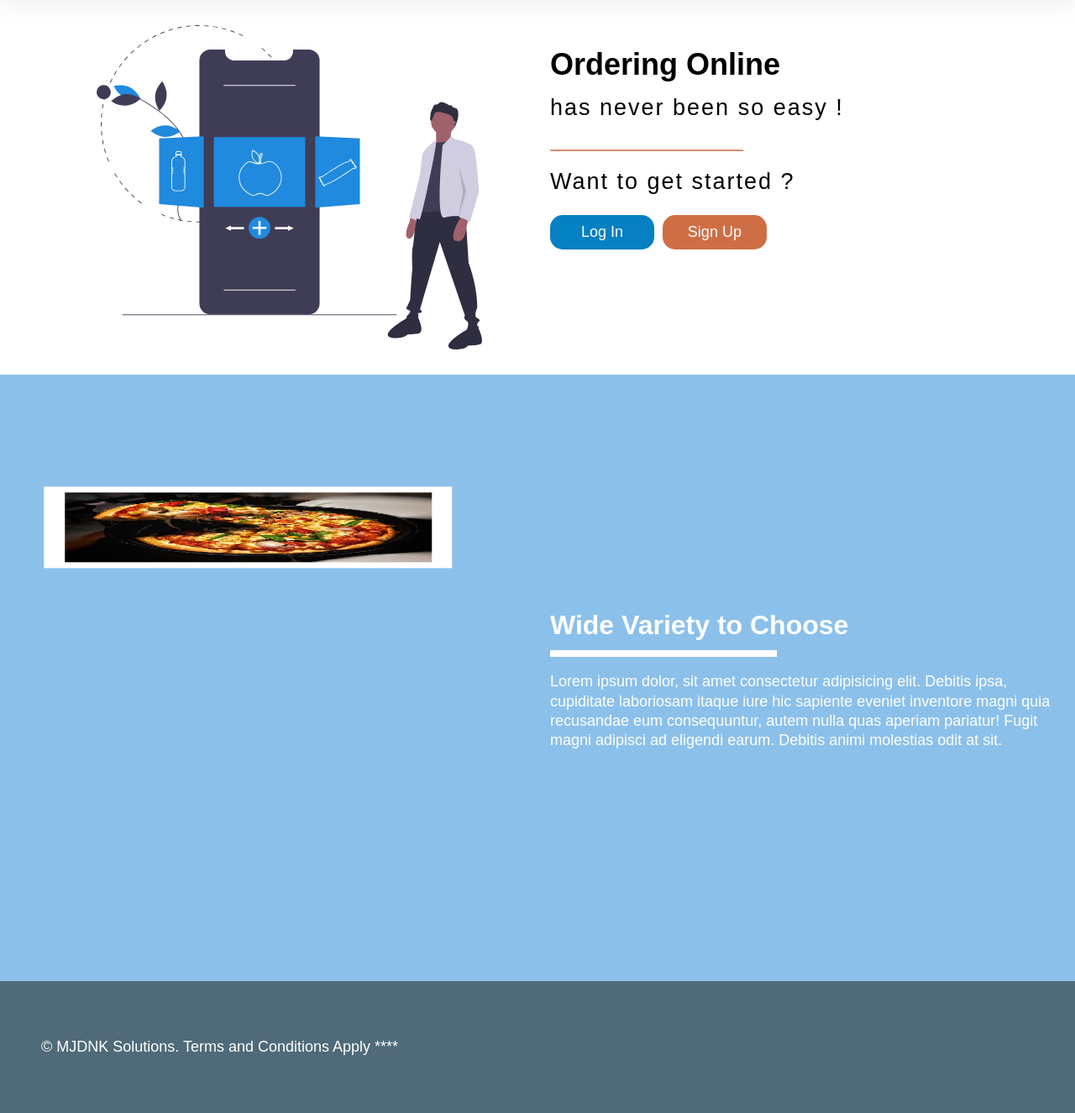
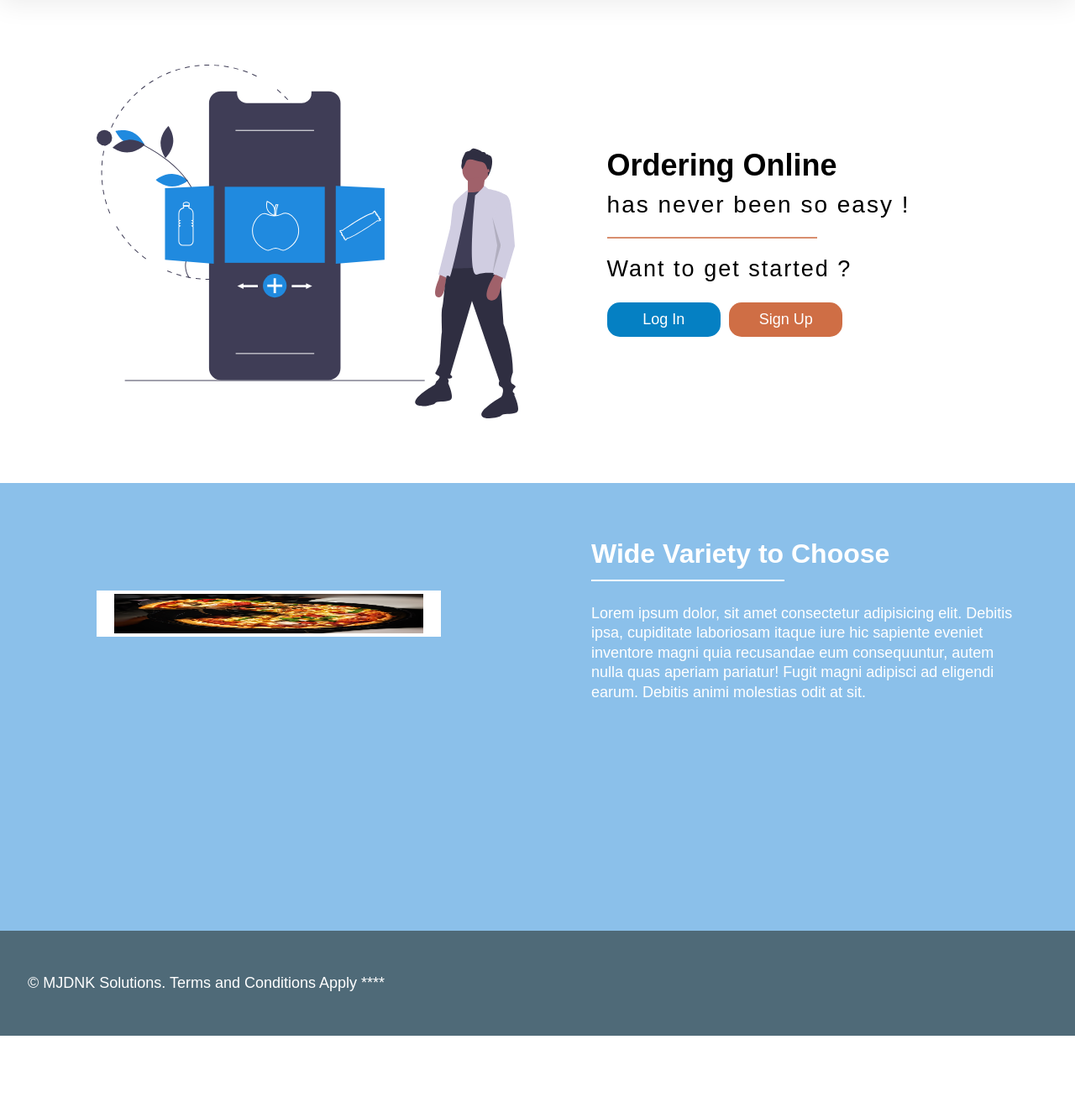
Before and after one commit to SWEN-PROJECT/pizzahut-two, a Flask app: page / in a window 1280 px wide. Shown: the part 98-1423 px from the top of the page at 84% size. After the commit the page ends 1331 px from the top, so only its background shows below. Run offline with Flask 2, Linux system fonts and the light colour scheme.

Commit message:
Style Fixes, Fix needed in Chrome

```diff
--- a/app/static/css/_footer.scss
+++ b/app/static/css/_footer.scss
@@ -1,6 +1,6 @@
 .footer{
     background-color: $bGrey;
     color: $white;
-    padding: 3.0625rem;
+    padding: 2.0625rem;
     font-size: $med-font;
 }
--- a/app/static/css/_landing.scss
+++ b/app/static/css/_landing.scss
@@ -1,8 +1,8 @@
 .top{
+    padding: 6% 0% 6% 9%;
     display: grid;
     grid-template-columns: 1fr 1fr;
-    padding: 30px;
-    gap: 0px 30px;
+    gap: 50px;
     img{
         width: 90%;
         height: auto;
@@ -10,11 +10,23 @@
     div{
         display: flex;
         flex-direction: column;
+        align-items: center;
+        justify-content: center;
         width: 90%;
         h1{
+            align-self: flex-start;
             margin-bottom: 0px;
+            margin-top: 0px;
+        }
+        .special{
+            font-weight: normal;
+            margin-top: 5px;
+            font-size: 28px;
+            letter-spacing: 2px;
+            margin-bottom: 10px;
         }
         h2{
+            align-self: flex-start;
             font-weight: normal;
             letter-spacing: 2px;
             margin-top: 10px;
@@ -28,8 +40,10 @@
         }
     }
     .button-group{
+        align-self: flex-start;
         display: flex;
         flex-direction: row;
+        justify-content: flex-start;
         .btn{
             color: $white;
             padding: 10px;
@@ -56,24 +70,16 @@
 }
 
 .bottom{
-    padding: 10% 2% 20% 2%;
+    padding: 10% 5%;
     background-color: $lBlue;
     display: grid;
     grid-template-columns: 1fr 1fr;
     grid-template-rows: 20%;
-    gap: 30px;
-    .parent {
-        width: 90%;
-        height: 160%;
-        position: relative;
+    gap: 10vw;
     .left{
+        width: 80%;
+        margin-left: 10%;
         background-color: $white;
-            position: absolute;
-            width: 90%;
-            height: 90%;
-            top: 50%;
-            left: 50%;
-            transform: translate(-50%, -50%);
         display: flex;
         justify-content: center;
         align-items: center;
@@ -82,15 +88,16 @@
             height: 85%;
         }
     }
-
-    }
-
     .right{
+        display: flex;
+        flex-direction: column;
+        align-items: center;
+        justify-content: center;
         h3{
+            align-self: flex-start;
             font-size: 32px;
             color: $white;
             margin-bottom: 0px;
-            margin-top: 25%
         }
         p{
             color: $white;
--- a/app/static/css/styles.css
+++ b/app/static/css/styles.css
@@ -116,17 +116,17 @@ body {
 .footer {
   background-color: #4F6A78;
   color: #ffffff;
-  padding: 3.0625rem;
+  padding: 2.0625rem;
   font-size: 1.125rem;
 }
 
 .top {
+  padding: 6% 0% 6% 9%;
   display: -ms-grid;
   display: grid;
   -ms-grid-columns: 1fr 1fr;
       grid-template-columns: 1fr 1fr;
-  padding: 30px;
-  gap: 0px 30px;
+  gap: 50px;
 }
 
 .top img {
@@ -142,14 +142,33 @@ body {
   -webkit-box-direction: normal;
       -ms-flex-direction: column;
           flex-direction: column;
+  -webkit-box-align: center;
+      -ms-flex-align: center;
+          align-items: center;
+  -webkit-box-pack: center;
+      -ms-flex-pack: center;
+          justify-content: center;
   width: 90%;
 }
 
 .top div h1 {
+  -ms-flex-item-align: start;
+      align-self: flex-start;
   margin-bottom: 0px;
+  margin-top: 0px;
+}
+
+.top div .special {
+  font-weight: normal;
+  margin-top: 5px;
+  font-size: 28px;
+  letter-spacing: 2px;
+  margin-bottom: 10px;
 }
 
 .top div h2 {
+  -ms-flex-item-align: start;
+      align-self: flex-start;
   font-weight: normal;
   letter-spacing: 2px;
   margin-top: 10px;
@@ -164,6 +183,8 @@ body {
 }
 
 .top .button-group {
+  -ms-flex-item-align: start;
+      align-self: flex-start;
   display: -webkit-box;
   display: -ms-flexbox;
   display: flex;
@@ -171,6 +192,9 @@ body {
   -webkit-box-direction: normal;
       -ms-flex-direction: row;
           flex-direction: row;
+  -webkit-box-pack: start;
+      -ms-flex-pack: start;
+          justify-content: flex-start;
 }
 
 .top .button-group .btn {
@@ -200,7 +224,7 @@ body {
 }
 
 .bottom {
-  padding: 10% 2% 20% 2%;
+  padding: 10% 5%;
   background-color: #8BC0EA;
   display: -ms-grid;
   display: grid;
@@ -208,24 +232,13 @@ body {
       grid-template-columns: 1fr 1fr;
   -ms-grid-rows: 20%;
       grid-template-rows: 20%;
-  gap: 30px;
+  gap: 10vw;
 }
 
-.bottom .parent {
-  width: 90%;
-  height: 160%;
-  position: relative;
-}
-
-.bottom .parent .left {
+.bottom .left {
+  width: 80%;
+  margin-left: 10%;
   background-color: #ffffff;
-  position: absolute;
-  width: 90%;
-  height: 90%;
-  top: 50%;
-  left: 50%;
-  -webkit-transform: translate(-50%, -50%);
-          transform: translate(-50%, -50%);
   display: -webkit-box;
   display: -ms-flexbox;
   display: flex;
@@ -237,16 +250,33 @@ body {
           align-items: center;
 }
 
-.bottom .parent .left img {
+.bottom .left img {
   width: 90%;
   height: 85%;
 }
 
+.bottom .right {
+  display: -webkit-box;
+  display: -ms-flexbox;
+  display: flex;
+  -webkit-box-orient: vertical;
+  -webkit-box-direction: normal;
+      -ms-flex-direction: column;
+          flex-direction: column;
+  -webkit-box-align: center;
+      -ms-flex-align: center;
+          align-items: center;
+  -webkit-box-pack: center;
+      -ms-flex-pack: center;
+          justify-content: center;
+}
+
 .bottom .right h3 {
+  -ms-flex-item-align: start;
+      align-self: flex-start;
   font-size: 32px;
   color: #ffffff;
   margin-bottom: 0px;
-  margin-top: 25%;
 }
 
 .bottom .right p {
--- a/app/templates/landing.html
+++ b/app/templates/landing.html
@@ -1,11 +1,11 @@
 {% extends "base.html" %}
 
 {% block main %}
-<div class="top pads pads-pa">
+<div class="top">
     <img src="{{url_for('static', filename = 'img/healthy.svg')}}" alt="man-with-cell-phone" />
     <div >
         <h1>Ordering Online</h1>
-        <h2>has never been so easy !</h2>
+        <h1 class="special">has never been so easy !</h1>
         <hr>
         <h2>Want to get started ?</h2>
         <div class="button-group">
@@ -15,10 +15,8 @@
     </div>
 </div>
 <div class="bottom">
-    <div class="parent">
-        <div class="left">
-            <img src="{{url_for('static', filename = 'img/pizza.jpg')}}" alt="nice-looking-pizza">
-        </div>
+    <div class="left">
+        <img src="{{url_for('static', filename = 'img/pizza.jpg')}}" alt="nice-looking-pizza">
     </div>
     <div class="right">
         <h3>Wide Variety to Choose</h3>
```
Also changed, not shown: README.md, 1 other file. Lines whose indentation alone changed are shown as unchanged.
